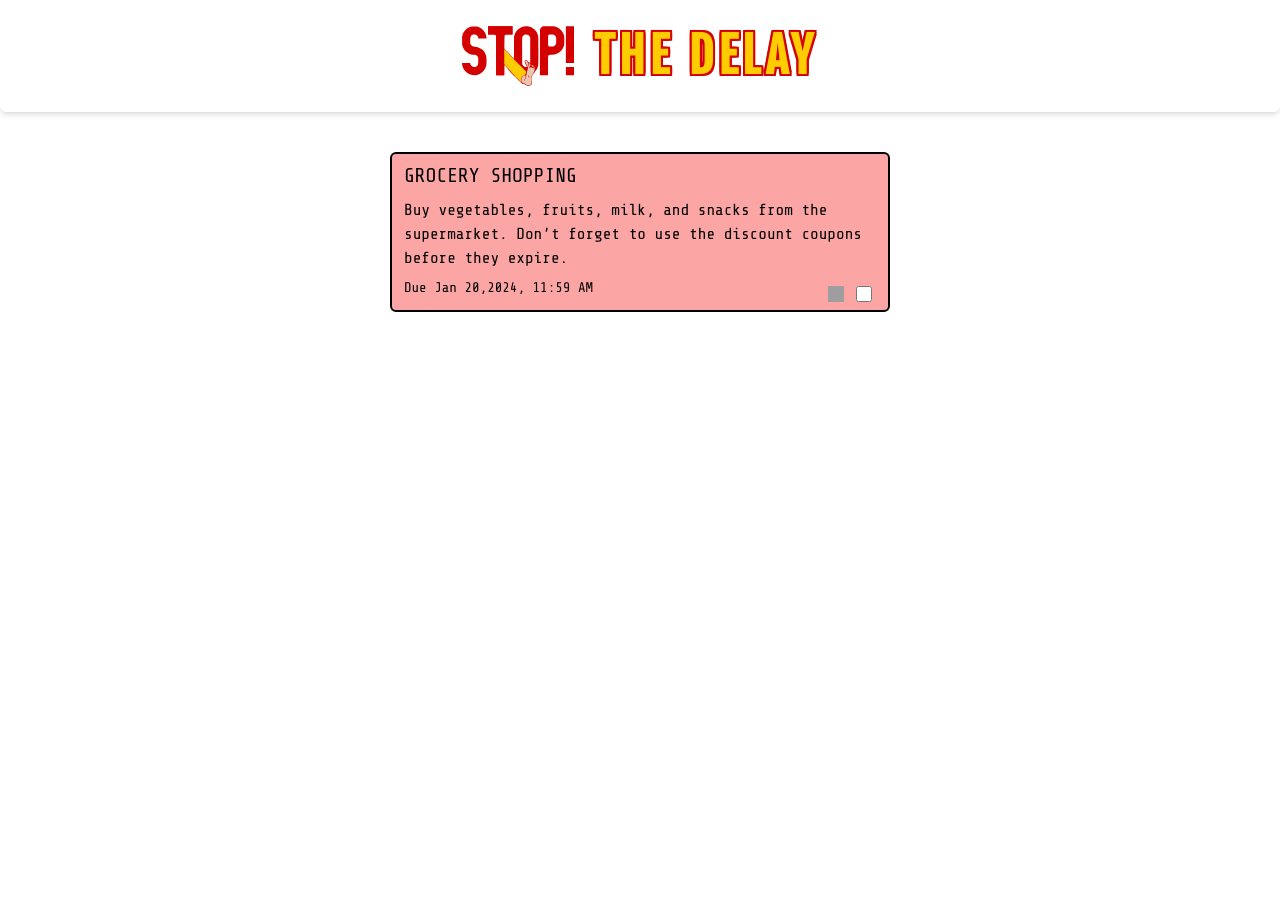
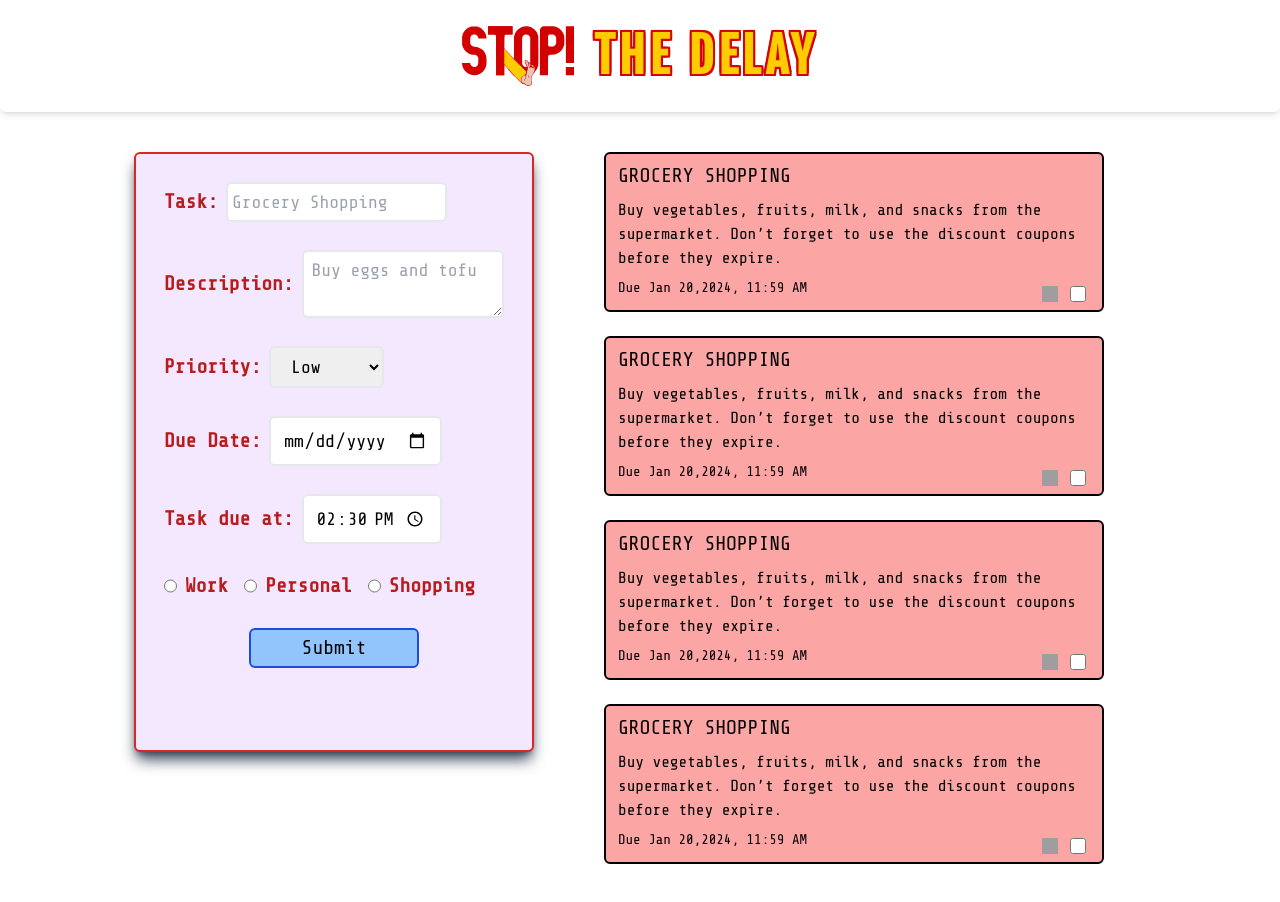
Before and after one commit to sydas13/to-do-app, a React (Vite) app: page / in a window 1280 px wide. Before the commit the page ends 800 px from the top, so only its background shows below. Built offline with nearby package versions, Linux system fonts and the light colour scheme; grey boxes are pictures that could not be loaded.

Commit message:
addingnew css

```diff
--- a/src/components/Form.jsx
+++ b/src/components/Form.jsx
@@ -1,6 +1,6 @@
 export default function Form() {
   return (
-    <form className="sliding-window shadow-lg shadow-slate-700 hover:shadow rounded-md px-7 py-7 hidden flex-col space-y-7 font-form text-xl mx-auto mb-10 sm:ml-7  bg-purple-100 border-2 border-red-600 hover:border w-[50%] max-w-[400px] min-w-[330px]">
+    <form className="shadow-lg shadow-slate-700 hover:shadow rounded-md p-7 flex flex-col space-y-7 font-form text-xl mb-10 sm:ml-7  bg-purple-100 border-2 border-red-600 hover:border w-[50%] max-w-[400px] min-w-[330px] max-h-[600px]">
       <div className="flex flex-row items-center justify-start space-x-2">
         <label className="font-bold text-red-700" htmlFor="todo-name">
           Task:
@@ -107,7 +107,7 @@ export default function Form() {
       </div>
       <button
         type="submit"
-        className="bg-blue-300 h-10 w-[50%] mx-auto rounded-md border-2 border-blue-700 hover:border-0"
+        className="bg-blue-300 h-10 w-[50%] mx-auto rounded-md border-2 border-blue-700 hover:border-0 "
       >
         Submit
       </button>
--- a/src/components/Main.jsx
+++ b/src/components/Main.jsx
@@ -1,10 +1,15 @@
 import Form from "./Form";
-import ToDos from "./ToDos";
+import ToDo from "./ToDo";
 export default function Main() {
   return (
-    <main className="w-screen my-10 ">
+    <main className="w-screen my-10 flex flex-row mx-auto justify-center">
       <Form></Form>
-      <ToDos></ToDos>
+      <div className="flex flex-col space-y-6 w-[50%] ">
+        <ToDo></ToDo>
+        <ToDo></ToDo>
+        <ToDo></ToDo>
+        <ToDo></ToDo>
+      </div>
     </main>
   );
 }
--- /dev/null
+++ b/src/components/ToDo.jsx
@@ -0,0 +1,23 @@
+import deleteBtn from "../assets/delete-btn.svg";
+export default function ToDos() {
+  return (
+    <div className="bg-red-300 w-[90%]  max-w-[330px] sm:max-w-[500px]  rounded-md border-2 border-black hover:border-slate-500 mx-auto font-form px-3 pt-2 pb-3 flex flex-col space-y-2 relative">
+      <h1 className="text-xl font-medium">GROCERY SHOPPING</h1>
+      <p className="break-words">
+        Buy vegetables, fruits, milk, and snacks from the supermarket. Don’t
+        forget to use the discount coupons before they expire.
+      </p>
+      <p className="text-sm">Due Jan 20,2024, 11:59 AM</p>
+      <input
+        type="checkbox"
+        name=""
+        className="absolute bottom-2 right-4 w-4 h-4"
+      ></input>
+      <img
+        src={deleteBtn}
+        aria-placeholder="delete-btn"
+        className="w-4 h-4 absolute bottom-2 right-11"
+      ></img>
+    </div>
+  );
+}
--- a/src/components/ToDos.jsx
+++ /dev/null
@@ -1,25 +0,0 @@
-import deleteBtn from "../assets/delete-btn.svg";
-export default function ToDos() {
-  return (
-    <div className="flex flex-col space-y-6">
-      <div className="bg-red-300 w-[90%] sm:w-[50%] max-w-[330px] sm:max-w-[500px]  rounded-md border-2 border-black hover:border-slate-500 mx-auto font-form px-3 pt-2 pb-3 flex flex-col space-y-2 relative">
-        <h1 className="text-xl font-medium">GROCERY SHOPPING</h1>
-        <p className="break-words">
-          Buy vegetables, fruits, milk, and snacks from the supermarket. Don’t
-          forget to use the discount coupons before they expire.
-        </p>
-        <p className="text-sm">Due Jan 20,2024, 11:59 AM</p>
-        <input
-          type="checkbox"
-          name=""
-          className="absolute bottom-2 right-4 w-4 h-4"
-        ></input>
-        <img
-          src={deleteBtn}
-          aria-placeholder="delete-btn"
-          className="w-4 h-4 absolute bottom-2 right-11"
-        ></img>
-      </div>
-    </div>
-  );
-}
```
